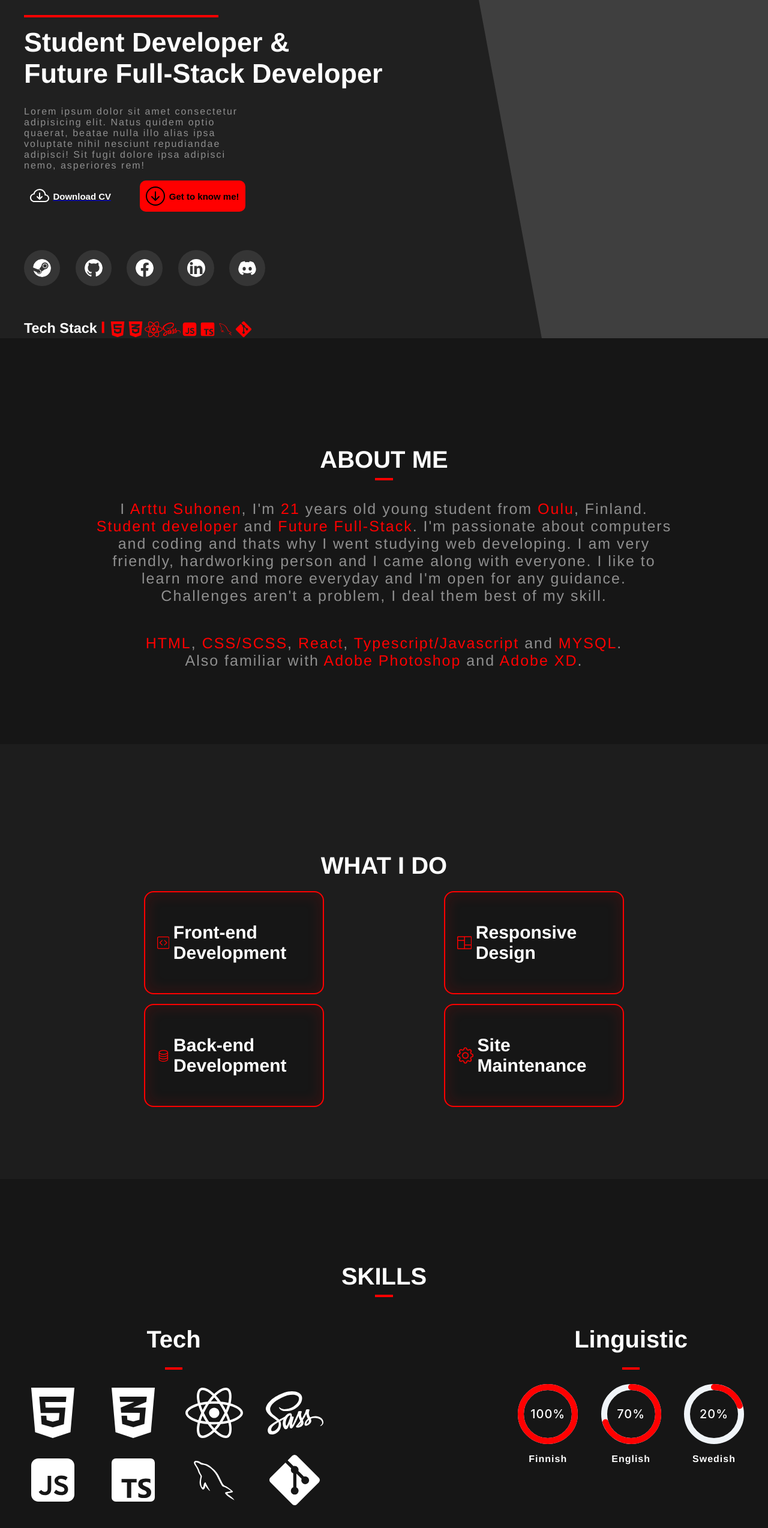
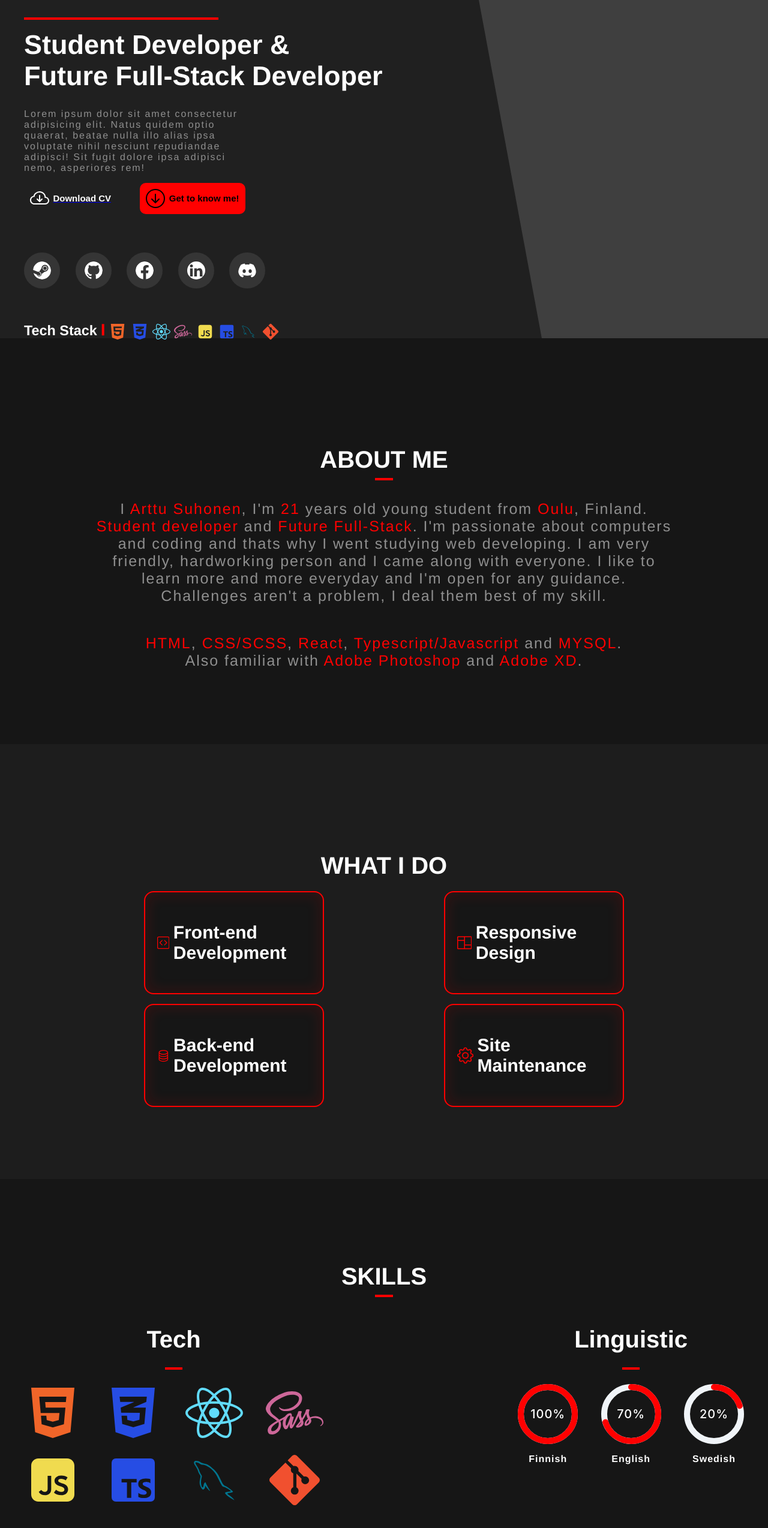
Before and after one commit to Gh0stMaj0r/Portfolio-Current, a React (Create React App) app: page / in a window 1280 px wide. Shown: the part 236-2784 px from the top of the page at 60% size. Built offline with nearby package versions, Linux system fonts and the light colour scheme.

Commit message:
Big Update

```diff
--- a/src/Colors/Colors.scss
+++ b/src/Colors/Colors.scss
@@ -9,4 +9,6 @@
     --pages: #161616;
     --pages2: #1D1D1D;
     --contactelement: #272727;
+    --form-input: #343434;
+
 }
--- /dev/null
+++ b/src/Components/Footer/Footer.scss
@@ -0,0 +1,33 @@
+.footer {
+    background-color: var(--pages2);
+}
+
+.footer-row {
+    display: flex;
+    justify-content: space-between;
+    align-items: start;
+    padding: 30px;
+    color: var(--text-none);
+
+    hr {
+        border: 2px solid var(--contrast);
+        text-align: left;
+    }
+
+    .footer-column {
+        display: flex;
+        flex-direction: column;
+        gap: 2vh;
+        padding: 20px 0;
+    }
+
+    .footer-icons-row {
+        display: flex;
+        gap: 1vw;
+        font-size: 30px;
+
+        .social-icons {
+            color: var(--text-none);
+        }
+    }
+}
--- /dev/null
+++ b/src/Components/Footer/index.tsx
@@ -0,0 +1,55 @@
+import React from "react";
+
+import './Footer.scss'
+import { FiPhone } from "react-icons/fi";
+import { MdOutlineMail } from "react-icons/md";
+import { IoLocationOutline } from "react-icons/io5";
+import { Steam, Github, Facebook, Linkedin, Discord } from "react-bootstrap-icons";
+
+const Footer = () => {
+    return (
+        <section className="footer wrapper">
+            <div className="content">
+                <div className="footer-row">
+                    <div className="footer-content">
+                        <h2>Links</h2>
+                        <hr></hr>
+                        <div className="footer-column">
+                            <a>Home</a>
+                            <a>About me</a>
+                            <a>Skills</a>
+                            <a>Projects</a>
+                            <a>Contact</a>
+                        </div>
+                    </div>
+                    <div className="footer-content">
+                        <h2>Contact</h2>
+                        <hr></hr>
+                        <div className="footer-column">
+                            <p><FiPhone/> 040-0856880</p>
+                            <p><MdOutlineMail/> suhonen.arttu2002@gmail.com</p>
+                            <p><IoLocationOutline/> Jokelantie 616, Oulu Finland</p>
+                        </div>
+                    </div>
+                    <div className="footer-content">
+                        <h2>Social</h2>
+                        <hr></hr>
+                        <div className="footer-column">
+                            <div className="footer-icons-row">
+                                <a href="https://steamcommunity.com/id/Gh0stMaj0r/" target="_blank"><Steam className="social-icons"/></a>
+                                <a href="https://github.com/Gh0stMaj0r" target="_blank"><Github className="social-icons"/></a>
+                                <a><Facebook className="social-icons"/></a>
+                                <a href="https://www.linkedin.com/in/arttu-suhonen" target="_blank"><Linkedin className="social-icons"/></a>
+                                <a href="https://discordapp.com/users/287671875121840128" target="_blank"><Discord className="social-icons"/></a>
+                            </div>
+                        </div>
+                        <p>© 2024 Arttu Suhonen</p>
+                        <p>All Rights Reserved</p>
+                    </div>
+                </div>
+            </div>
+        </section>
+    )
+}
+
+export default Footer;
--- a/src/Components/Landing/Landing.scss
+++ b/src/Components/Landing/Landing.scss
@@ -120,5 +120,37 @@
     .tech-icons-landing {
         color: var(--contrast);
         font-size: 30px;
+        display: flex;
+        justify-content: center;
+        align-items: center;
+        gap: 0.5vw;
+
+        .icon {
+            color: #f06529;
+        }
+
+        .icon2 {
+            color: #264de4;
+        }
+
+        .icon3 {
+            color: #61DBFB;
+        }
+
+        .icon4 {
+            color: #CD6799;
+        }
+
+        .icon5 {
+            color: #F0DB4F;
+        }
+
+        .icon6 {
+            color: #00758F;
+        }
+
+        .icon7 {
+            color: #F1502F;
+        }
     }
 }
--- a/src/Components/Landing/index.tsx
+++ b/src/Components/Landing/index.tsx
@@ -48,14 +48,14 @@ const Landing = () => {
                         <hr></hr>
                     </div>
                     <div className="tech-icons-landing">
-                        <FaHtml5/>
-                        <FaCss3Alt/>
-                        <FaReact/>
-                        <FaSass/>
-                        <RiJavascriptFill />
-                        <BiLogoTypescript />
-                        <DiMysql/>
-                        <FaGitAlt />
+                        <FaHtml5 className="icon"/>
+                        <FaCss3Alt className="icon2"/>
+                        <FaReact className="icon3"/>
+                        <FaSass className="icon4"/>
+                        <RiJavascriptFill className="icon5"/>
+                        <BiLogoTypescript className="icon2"/>
+                        <DiMysql className="icon6"/>
+                        <FaGitAlt className="icon7"/>
                     </div>
                 </div>
                 </div>
--- a/src/Homepage/index.tsx
+++ b/src/Homepage/index.tsx
@@ -8,6 +8,7 @@ import WhatIdo from "../Pages/WhatIdo";
 import Skills from "../Pages/Skills";
 import Projects from "../Pages/Projects";
 import Contact from "../Pages/Contact";
+import Footer from "../Components/Footer";
 
 const Home = () => {
     return (
@@ -25,6 +26,8 @@ const Home = () => {
         <Projects/>
 
         <Contact/>
+
+        <Footer/>
         </>
     )
 }
--- a/src/Pages/Contact/Contact.scss
+++ b/src/Pages/Contact/Contact.scss
@@ -1,5 +1,9 @@
 .contact {
     background-color: var(--pages);
+}
+
+.flex-row {
+    display: flex;
 }
 
 .contact {
@@ -25,6 +29,10 @@
             align-items: center;
             gap: 1rem;
             padding: 0 0 0 60px;
+
+            h2 {
+                font-size: 2rem;
+            }
 
             hr {
                 width: 10vw;
@@ -52,3 +60,59 @@
         }
     }
 }
+
+.contactform {
+    padding: 100px;
+    background-color: var(--main);
+    color: var(--text-none);
+    position: relative;
+    border-radius: 33px 33px 33px 33px;
+
+    h2 {
+        font-size: 2rem;
+    }
+
+    form {
+        display: flex;
+        flex-direction: column;
+        gap: 2vh;
+    }
+
+    .form-flex-row {
+        display: flex;
+        gap: 1vw;
+    }
+
+    input[type=text], select, textarea {
+        padding: 12px;
+        border: 1px solid #ccc;
+        margin-top: 6px;
+        margin-bottom: 16px;
+        resize: vertical;
+        border-radius: 10px;
+        background-color: var(--form-input);
+      }
+
+      textarea {
+        height: 10vh;
+      }
+
+    ::placeholder {
+        color: var(--text);
+    }
+
+    .form-button {
+        display: flex;
+        justify-content: end;
+        align-items: center;
+
+        .button {
+            padding: 10px 25px 10px 25px;
+            border-radius: 10px;
+            border: none;
+            background-color: var(--contrast);
+            color: var(--text-none);
+            font-size: 15px;
+        }
+    }
+}
--- a/src/Pages/Contact/index.tsx
+++ b/src/Pages/Contact/index.tsx
@@ -4,11 +4,12 @@ import './Contact.scss'
 import { FiPhone } from "react-icons/fi";
 import { MdOutlineMail } from "react-icons/md";
 import { IoLocationOutline } from "react-icons/io5";
+import { IoIosSend } from "react-icons/io";
 
 const Contact = () => {
     return (
         <section className="contact wrapper">
-            <div className="content">
+            <div className="content flex-row">
                 <div className="contact">
                     <div className="contact-element1">
                         <div className="element1-row">
@@ -28,6 +29,21 @@ const Contact = () => {
                             <hr></hr>
                         </div>
                     </div>
+                    <div className="contactform">
+                        <h2>Let's Talk!</h2>
+                        <p>If you have project ideas or meaby job offer, <br></br>Send me a message it's easy thing to do!</p>
+                        <form>
+                            <div className="form-flex-row">
+                                <input type="text" placeholder="Firstname"></input>
+                                <input type="text" placeholder="Lastname"></input>
+                            </div>
+                            <input type="text" placeholder="Email"></input>
+                            <textarea placeholder="Message"></textarea>
+                            <div className="form-button">
+                                <button className="button"><IoIosSend/> Send</button>
+                            </div>
+                        </form>
+                    </div>
                 </div>
             </div>
         </section>
--- a/src/Pages/Skills/Skills.scss
+++ b/src/Pages/Skills/Skills.scss
@@ -40,6 +40,34 @@
             font-size: 6rem;
             gap: 3vw;
         }
+
+        .icon {
+            color: #f06529;
+        }
+
+        .icon2 {
+            color: #264de4;
+        }
+
+        .icon3 {
+            color: #61DBFB;
+        }
+
+        .icon4 {
+            color: #CD6799;
+        }
+
+        .icon5 {
+            color: #F0DB4F;
+        }
+
+        .icon6 {
+            color: #00758F;
+        }
+
+        .icon7 {
+            color: #F1502F;
+        }
     }
 }
 
--- a/src/Pages/Skills/index.tsx
+++ b/src/Pages/Skills/index.tsx
@@ -19,16 +19,16 @@ const Skills = () => {
                             <h2>Tech</h2>
                             <hr></hr>
                             <div className="icons-row">
-                                <FaHtml5/>
-                                <FaCss3Alt/>
-                                <FaReact/>
-                                <FaSass/>
+                                <FaHtml5 className="icon"/>
+                                <FaCss3Alt className="icon2"/>
+                                <FaReact className="icon3"/>
+                                <FaSass className="icon4"/>
                             </div>
                             <div className="icons-row">
-                                <RiJavascriptFill />
-                                <BiLogoTypescript />
-                                <DiMysql/>
-                                <FaGitAlt />
+                                <RiJavascriptFill className="icon5"/>
+                                <BiLogoTypescript className="icon2"/>
+                                <DiMysql className="icon6"/>
+                                <FaGitAlt className="icon7"/>
                             </div>
                         </div>
                         <div className="icons-column">
```
